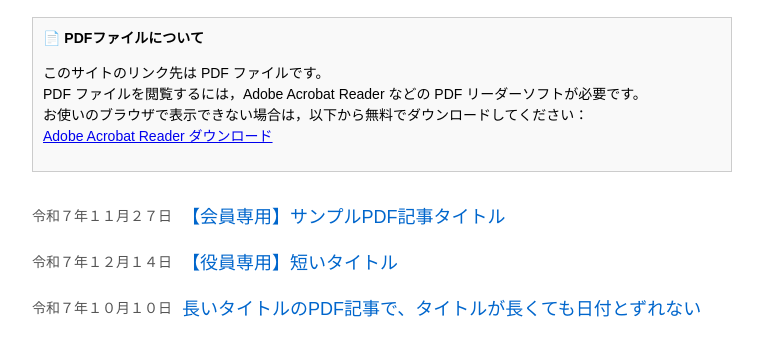
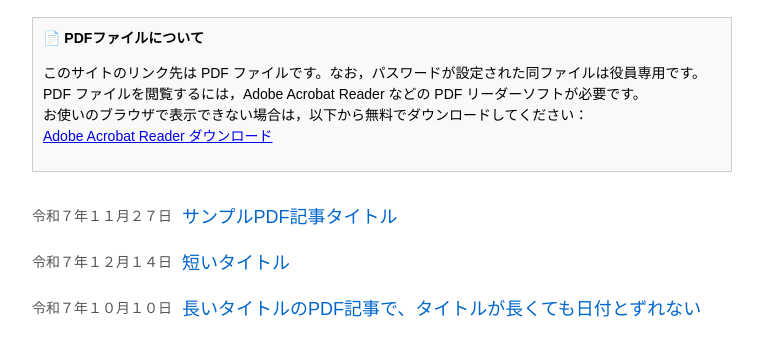
Before and after one commit to SCAsahiA/scaa-site, a plain HTML site: page index.html in a window 1280 px wide. Shown: the part 70-426 px from the top of the page, without its empty margins (258-1021 px from the left). Drawn offline with Linux system fonts and the light colour scheme.

Commit message:
Modify PDF note for password-protected files
Updated PDF note to indicate password protection for certain files.

```diff
--- a/index.html
+++ b/index.html
@@ -77,7 +77,7 @@
     <div class="pdf-note">
         <strong>📄 PDFファイルについて</strong>
         <p>
-            このサイトのリンク先は PDF ファイルです。<br>
+            このサイトのリンク先は PDF ファイルです。なお，パスワードが設定された同ファイルは役員専用です。<br>
             PDF ファイルを閲覧するには，Adobe Acrobat Reader などの PDF リーダーソフトが必要です。<br>
             お使いのブラウザで表示できない場合は，以下から無料でダウンロードしてください：<br>
             <a href="https://get.adobe.com/jp/reader/" target="_blank">Adobe Acrobat Reader ダウンロード</a>
@@ -89,7 +89,7 @@
         <div class="left">令和７年１１月２７日</div>
         <div class="title">
             <a href="files/article1.pdf" target="_blank">
-                【会員専用】サンプルPDF記事タイトル
+                サンプルPDF記事タイトル
             </a>
         </div>
     </div>
@@ -98,7 +98,7 @@
         <div class="left">令和７年１２月１４日</div>
         <div class="title">
             <a href="files/article2.pdf" target="_blank">
-                【役員専用】短いタイトル
+                短いタイトル
             </a>
         </div>
     </div>
```
